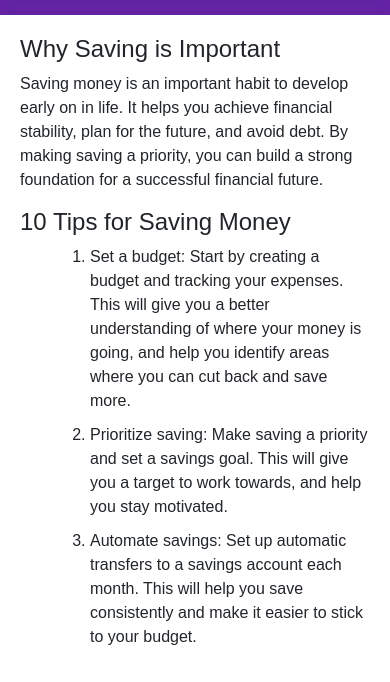
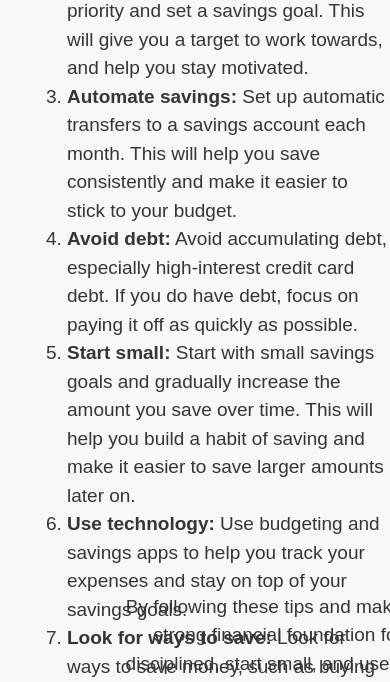
Before and after one commit to marianamaher/budgie, a Flask app: page /tipsPage in a window 390 px wide; the page is wider, and only the part inside the window is pictured. Shown: the part 547-1229 px from the top of that part. Run offline with Flask 2, Linux system fonts and the light colour scheme; some libraries are stand-ins or nearby versions; some web fonts are replaced.

Commit message:
updated the UI, added images

```diff
--- a/static/index.css
+++ b/static/index.css
@@ -1,6 +1,8 @@
 .row{
     color: rgb(53, 53, 53);
     font-family: 'Palanquin', sans-serif;
+
+    /* text-align: center; */
     /* making sure all text is same color */
 }
 #header-img{
@@ -85,3 +87,53 @@
 .resultDiv{
     white-space: pre-line;
 }
+
+/* Tips page */
+
+h1{
+    padding-top: 10px;
+}
+.tipsMainRow{
+    padding: 10px;
+}
+
+#tips-img1{
+    width: 80%;
+}
+
+#tips-img2{
+    width: 5%;
+}
+#Tipstitle{
+    text-align: center;
+}
+
+.savingMoneySection{
+   text-align: center;
+   font-size: 19px;
+    width:600px;
+    margin-left: 28%;
+}
+
+.tipsPageRow{
+    justify-content: center;
+    background-color: rgb(248, 248, 248);
+    height: 100vh;
+}
+
+h4{
+    font-size: 27px;
+}
+.tipsPageCol1{
+    font-size: 19px;
+    padding-left: 10%;
+}
+.tipsPageCol2{
+    margin-left: 8%;
+    padding-top: 13%;
+}
+.finalsection{
+    padding-top: 5%;
+    background-color: rgb(248, 248, 248);
+    padding-bottom: 2%;
+}
--- a/templates/budget.html
+++ b/templates/budget.html
@@ -5,6 +5,7 @@
 <script type="text/javascript" src="{{ url_for('static', filename = 'budget.js') }}"></script>
 
 <div class="row budgetCalculatorContainer">
+  <div class="col-sm">
     <div>
       <h2><b>Budget Calculator</b></h2>
       <div class="budgetMainText">The 50/30/20 budget shows your take home income, and splits it into three categories: 50% for needs, 30% for wants and 20% for savings and debt repayment.
@@ -34,5 +35,6 @@
         </div>
       </form>
       </div>
+</div>
 
 {% endblock %}
--- a/templates/tips.html
+++ b/templates/tips.html
@@ -1,57 +1,38 @@
 {% extends "layout.html" %}
 
 {% block content %}
-<!DOCTYPE html>
-<html>
-<head>
-	<title>Top 10 Tips for Young Adults to Start Saving</title>
-	<!-- this needs to be moved to index.css  -->
-	<link rel="stylesheet" href="style.css">
-</head>
-<body>
-	<header>
-		<h2>Top 10 Tips for Young Adults to Start Saving</h1>
-	</header>
-
-    <figure>
-        <img src="https://navi.com/blog/wp-content/uploads/2022/06/personal-finance.jpg"alt="Piggy Bank" width="400">
-    </figure>
-	<main>
-		<section>
-			<h4>Why Saving is Important</h4>
-			<p>Saving money is an important habit to develop early on in life. It helps you achieve financial stability, plan for the future, and avoid debt. By making saving a priority, you can build a strong foundation for a successful financial future.</p>
-		</section>
-
-		<section>
-			<h4>10 Tips for Saving Money</h4>
-			<ol>
-				<li>Set a budget: Start by creating a budget and tracking your expenses. This will give you a better understanding of where your money is going, and help you identify areas where you can cut back and save more.</li>
-				<li>Prioritize saving: Make saving a priority and set a savings goal. This will give you a target to work towards, and help you stay motivated.</li>
-				<li>Automate savings: Set up automatic transfers to a savings account each month. This will help you save consistently and make it easier to stick to your budget.</li>
-                <figure>
-                    <img src="https://images.unsplash.com/photo-1554224155-8d04cb21cd6c?ixlib=rb-4.0.3&ixid=MnwxMjA3fDB8MHxwaG90by1wYWdlfHx8fGVufDB8fHx8&auto=format&fit=crop&w=1770&q=80"alt="Piggy Bank" width="400">/>
-                </figure>
-
-				<li>Avoid debt: Avoid accumulating debt, especially high-interest credit card debt. If you do have debt, focus on paying it off as quickly as possible.</li>
-				<li>Start small: Start with small savings goals and gradually increase the amount you save over time. This will help you build a habit of saving and make it easier to save larger amounts later on.</li>
-				<li>Use technology: Use budgeting and savings apps to help you track your expenses and stay on top of your savings goals.</li>
-				<li>Look for ways to save: Look for ways to save money, such as buying used items, using coupons, and shopping for deals.</li>
-				<li>Maximize retirement savings: If your employer offers a retirement savings plan, such as a 401(k), make sure to contribute enough to take full advantage of any matching contributions.</li>
-				<li>Invest wisely: Consider investing in low-cost index funds or exchange-traded funds (ETFs) to help grow your savings over time.</li>
-				<li>Stay disciplined: Saving money requires discipline and commitment. Stay focused on your goals and be patient - the rewards will be worth it in the long run!</li>
-			</ol>
-		</section>
-
-		<section>
-			<h2>Conclusion</h2>
-			<p>By following these tips and making saving a priority, you can build a strong financial foundation for your future. Remember to stay disciplined, start small, and use technology to your advantage. With patience and dedication, you can achieve your savings goals and secure a bright financial future!</p>
-		</section>
-
-		<figure>
-			<img src="https://img.freepik.com/free-vector/woman-keeping-coin-with-piggy-bank-saving-money-concept-cute-cartoon-character-doodle-style_40876-3219.jpg?w=2000" alt="Saving money girl with piggy bank" width = "400"/>
-		</figure>
-        </main>
-</body>
+<div class="row indexContainer">
+	<div class="col-sm tipsPageMainCol">
+		<header>
+			<h1 id="Tipstitle"> Tips to Start Saving </h1>
+		</header>
+		<br>
+		<p class="savingMoneySection">Saving money is an important habit to develop early on in life. It helps you achieve financial stability, plan for the future, and avoid debt. By making saving a priority, you can build a strong foundation for a successful financial future.</p>
+		<div class="row tipsPageRow">
+			<div class="col-sm-7 tipsPageCol1">
+				<h4><img id="tips-img2" src="/static/images/coins.png" alt="bag full of coins"><b> 10 Tips for Saving Money</b></h4>
+				<ol>
+					<li><b>Set a budget:</b> Start by creating a budget here and tracking your expenses. This will give you a better understanding of where your money is going, and help you identify areas where you can cut back and save more.</li>
+					<li><b>Prioritize saving:</b> Make saving a priority and set a savings goal. This will give you a target to work towards, and help you stay motivated.</li>
+					<li><b>Automate savings:</b> Set up automatic transfers to a savings account each month. This will help you save consistently and make it easier to stick to your budget.</li>
+					<li><b>Avoid debt:</b> Avoid accumulating debt, especially high-interest credit card debt. If you do have debt, focus on paying it off as quickly as possible.</li>
+					<li><b>Start small:</b> Start with small savings goals and gradually increase the amount you save over time. This will help you build a habit of saving and make it easier to save larger amounts later on.</li>
+					<li><b>Use technology:</b> Use budgeting and savings apps to help you track your expenses and stay on top of your savings goals.</li>
+					<li><b>Look for ways to save:</b> Look for ways to save money, such as buying used items, using coupons, and shopping for deals.</li>
+					<li><b>Maximize retirement savings:</b> If your employer offers a retirement savings plan, such as a 401(k), make sure to contribute enough to take full advantage of any matching contributions.</li>
+					<li><b>Invest wisely:</b> Consider investing in low-cost index funds or exchange-traded funds (ETFs) to help grow your savings over time.</li>
+					<li><b>Stay disciplined:</b> Saving money requires discipline and commitment. Stay focused on your goals and be patient - the rewards will be worth it in the long run!</li>
+				</ol>
+			</div>
+			<div class="col-sm-4 tipsPageCol2">
+				<img id="tips-img1" src="/static/images/pigWithCoins.png" alt="pigbank with coins">
+			</div>
+		</div>
+		<div class="finalsection">
+		<p class="savingMoneySection">By following these tips and making saving a priority, you can build a strong financial foundation for your future. Remember to stay disciplined, start small, and use technology to your advantage. With patience and dedication, you can achieve your savings goals and secure a bright financial future!</p>
+		</div>
+	</div>
+</div>
 </html>
 
 
```
Also changed, not shown: README.md, static/images/coins.png (added), static/images/pigWithCoins.png (added). Lines whose indentation alone changed are shown as unchanged.
